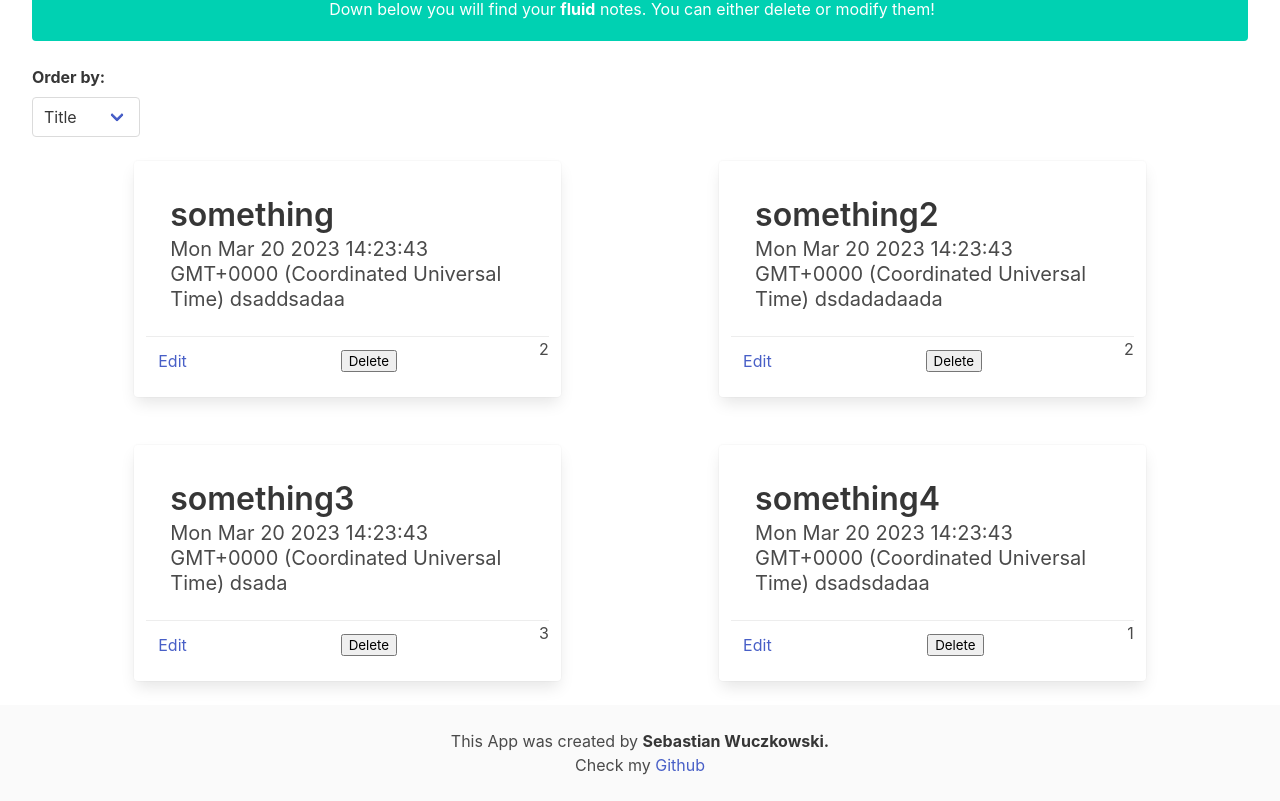
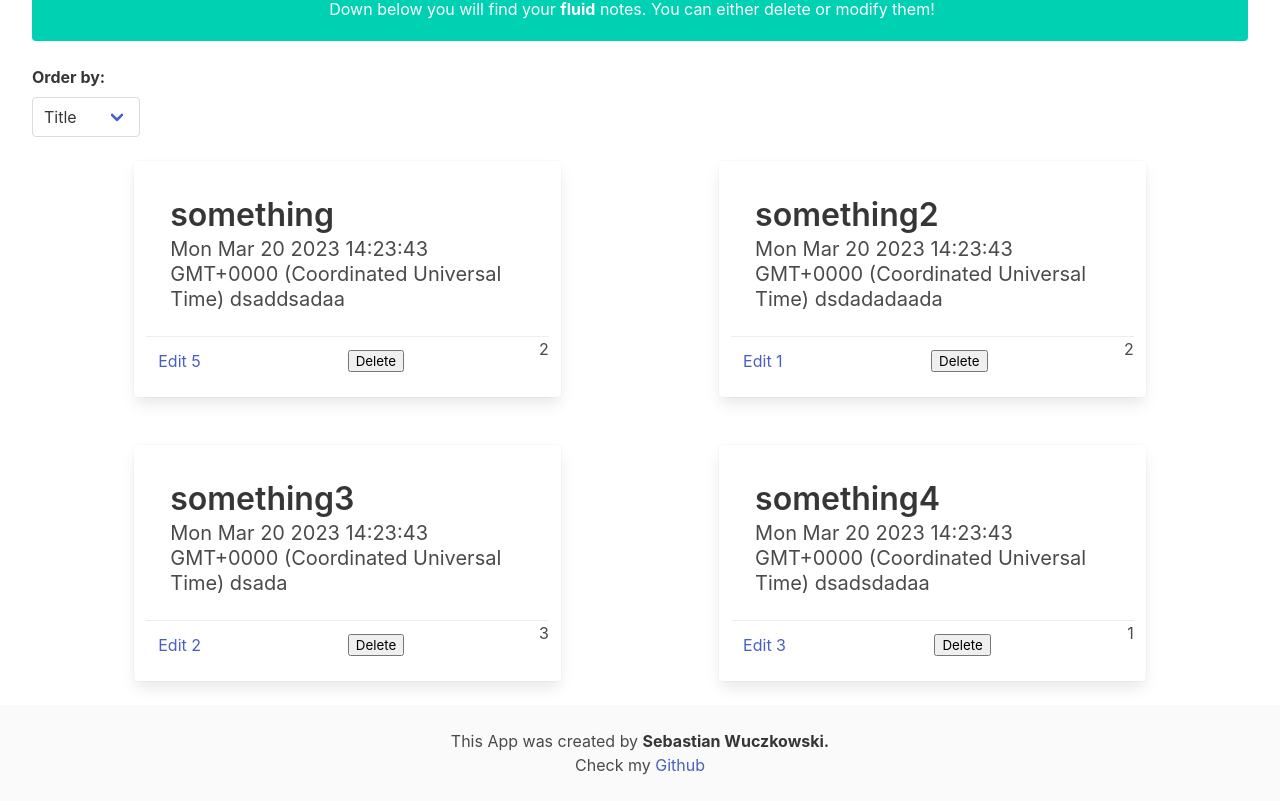
Before and after one commit to bednarroo/Nodeballs, a Vue app: page / in a window 1280 px wide. Shown: the part 758-1559 px from the top of the page. Built offline with nearby package versions, Linux system fonts and the light colour scheme.

Commit message:
add delete node

```diff
--- a/src/views/Main.vue
+++ b/src/views/Main.vue
@@ -14,7 +14,7 @@
   </div>
   <Order></Order>
 </div>
-  <Card v-for="note in notes.notes" :title="note.title" :description="note.description" :date="note.date" :priority="note.priority" :key="note.id" ></Card>
+  <Card v-for="note in notes.notes" :title="note.title" :description="note.description" :date="note.date" :priority="note.priority" :key="note.id" :id=note.id ></Card>
   </div>
   </template>
 
```
